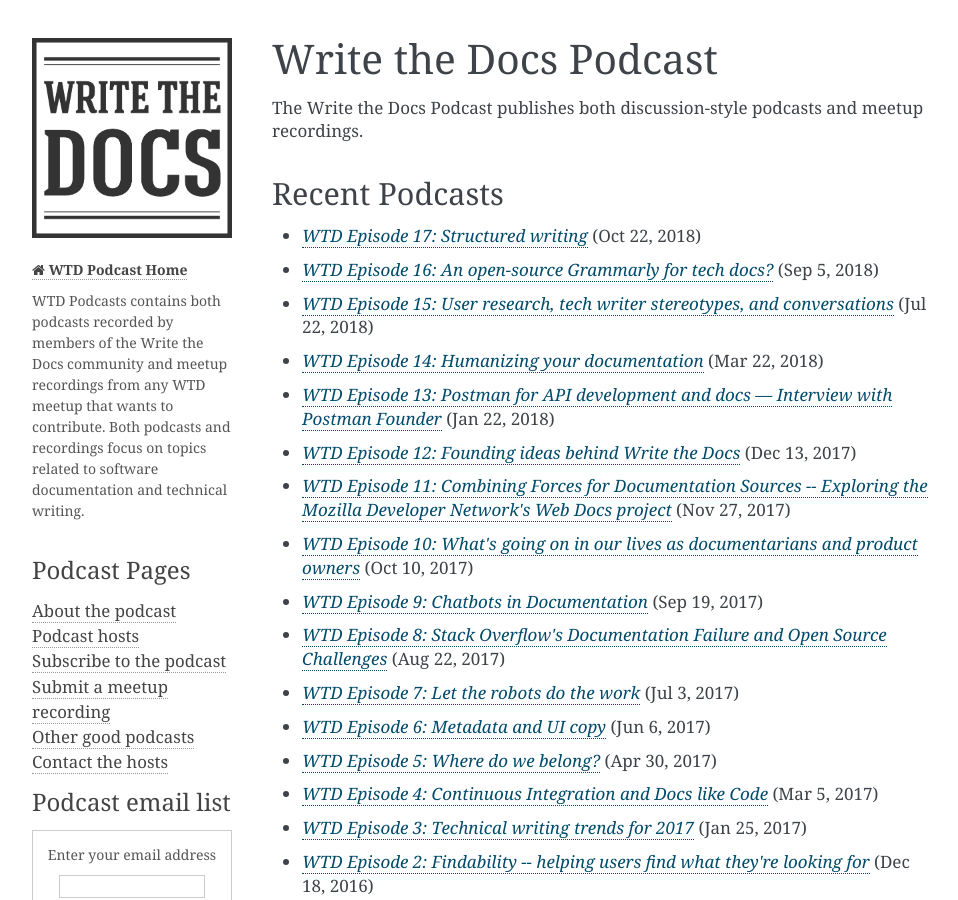
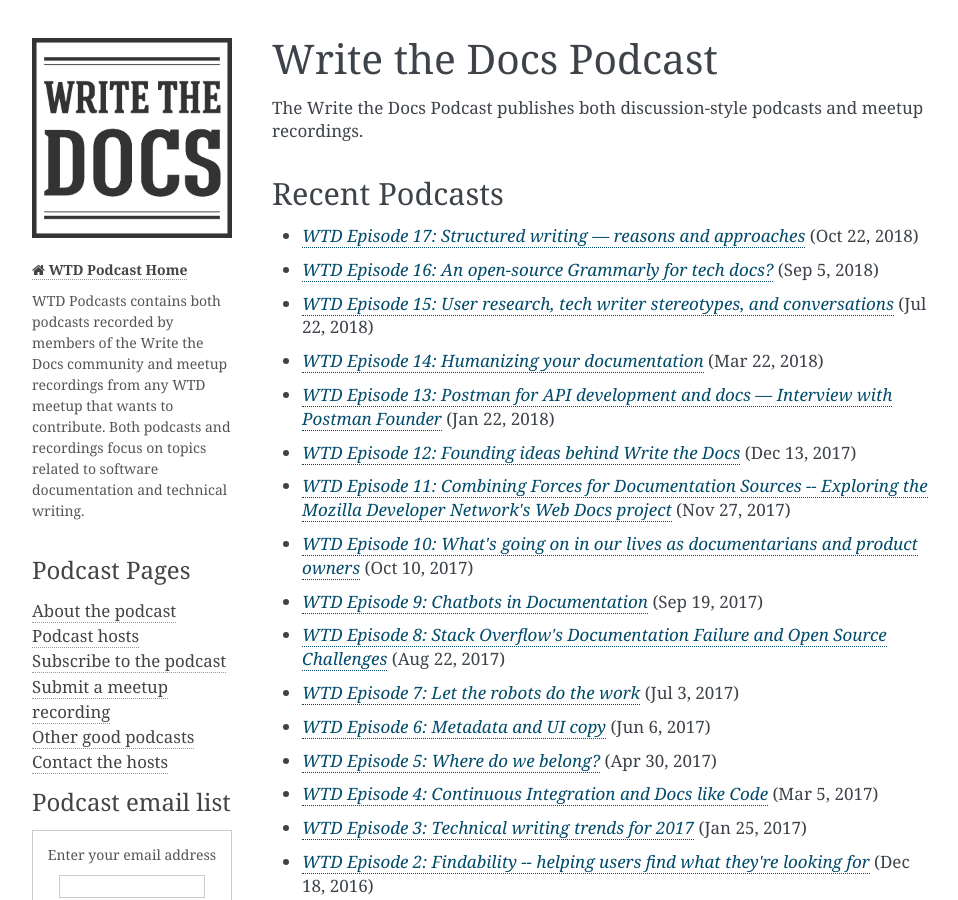
Before and after one commit to writethedocspodcast/writethedocspodcast.github.io, a Jekyll site: the page built from index.html, in a window 1280 px wide and 900 px high. Shown: the whole window, without its empty margins (148-1106 px from the left). Built offline with Jekyll 4.4.1, drawn with Linux system fonts in a browser that asks for light colours; comment, search, counter and statistics services are not loaded.

Commit message:
updated title

```diff
--- a/_posts/2018-10-22-structured-authoring-mark-baker.md
+++ b/_posts/2018-10-22-structured-authoring-mark-baker.md
@@ -1,5 +1,5 @@
 ---
-title: "WTD Episode 17: Structured writing"
+title: "WTD Episode 17: Structured writing &mdash; reasons and approaches"
 guid: structured_authoring
 meetup: WTD Podcast
 keywords:
```
